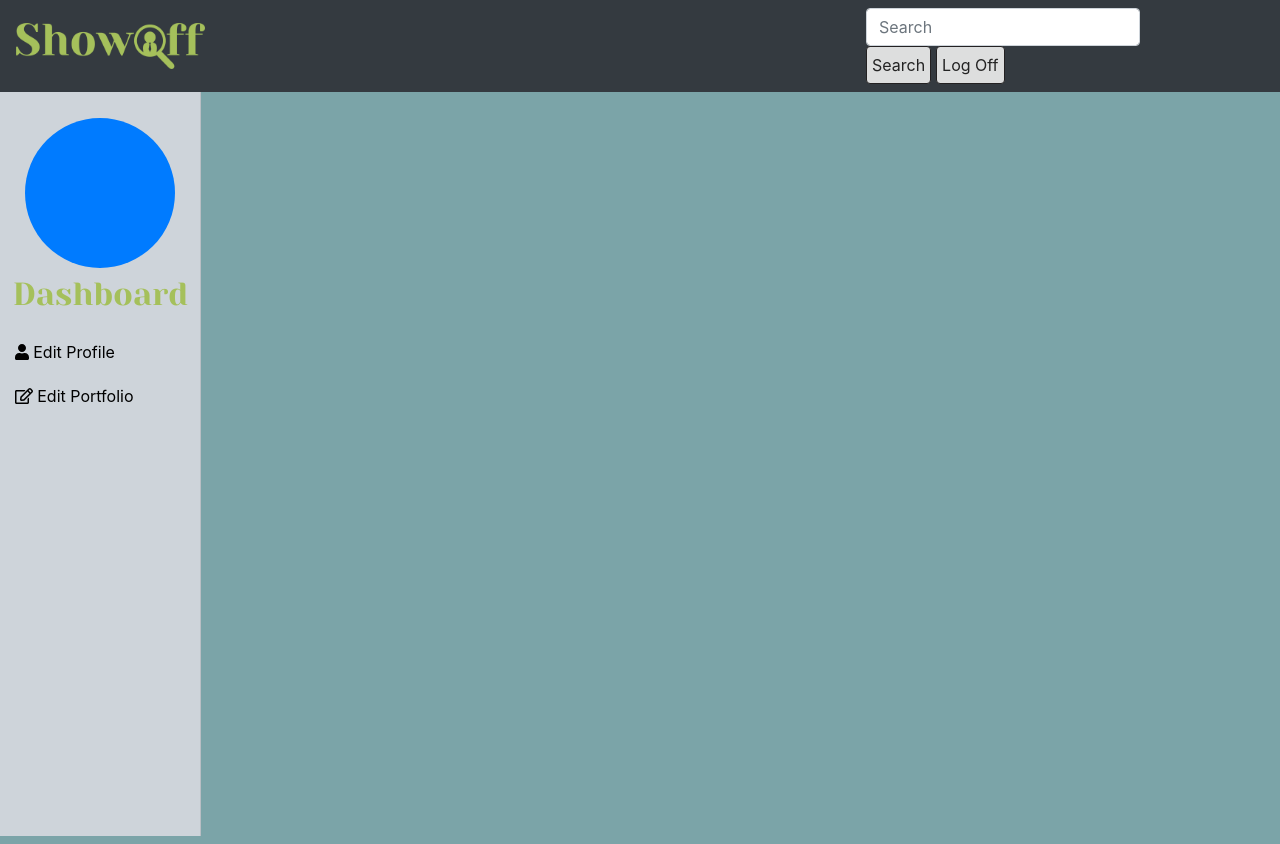
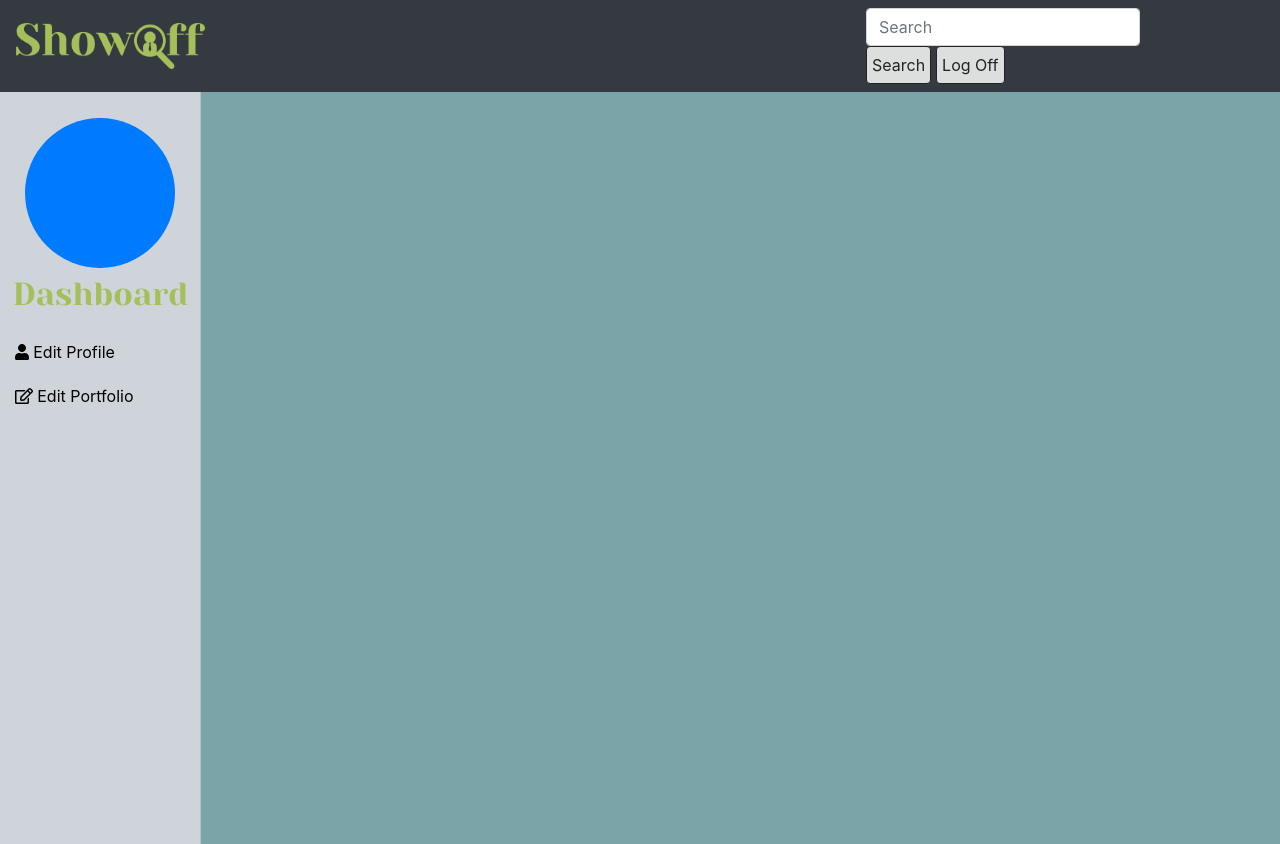
Before and after one commit to brandynm34/showOffStatic, an Angular app in the folder angular-src/: page /dashboard in a window 1280 px wide. Built offline with nearby package versions, Linux system fonts and the light colour scheme; no server answers; sample sign-in values are in the browser's storage; some icons are missing; a web font is replaced by a local one.

Commit message:
fixed some stuff haha

```diff
--- a/angular-src/src/app/components/dashboard/dashboard.component.css
+++ b/angular-src/src/app/components/dashboard/dashboard.component.css
@@ -8,7 +8,7 @@
     left: 0;
     box-shadow: inset -1px 0 0 rgba(0, 0, 0, .1);
     background-color:  #ced4da;
-    min-height: 93vh;
+    min-height: 94vh;
     padding-top: 2%;
     display: flex;
     justify-content: flex-start;
```
